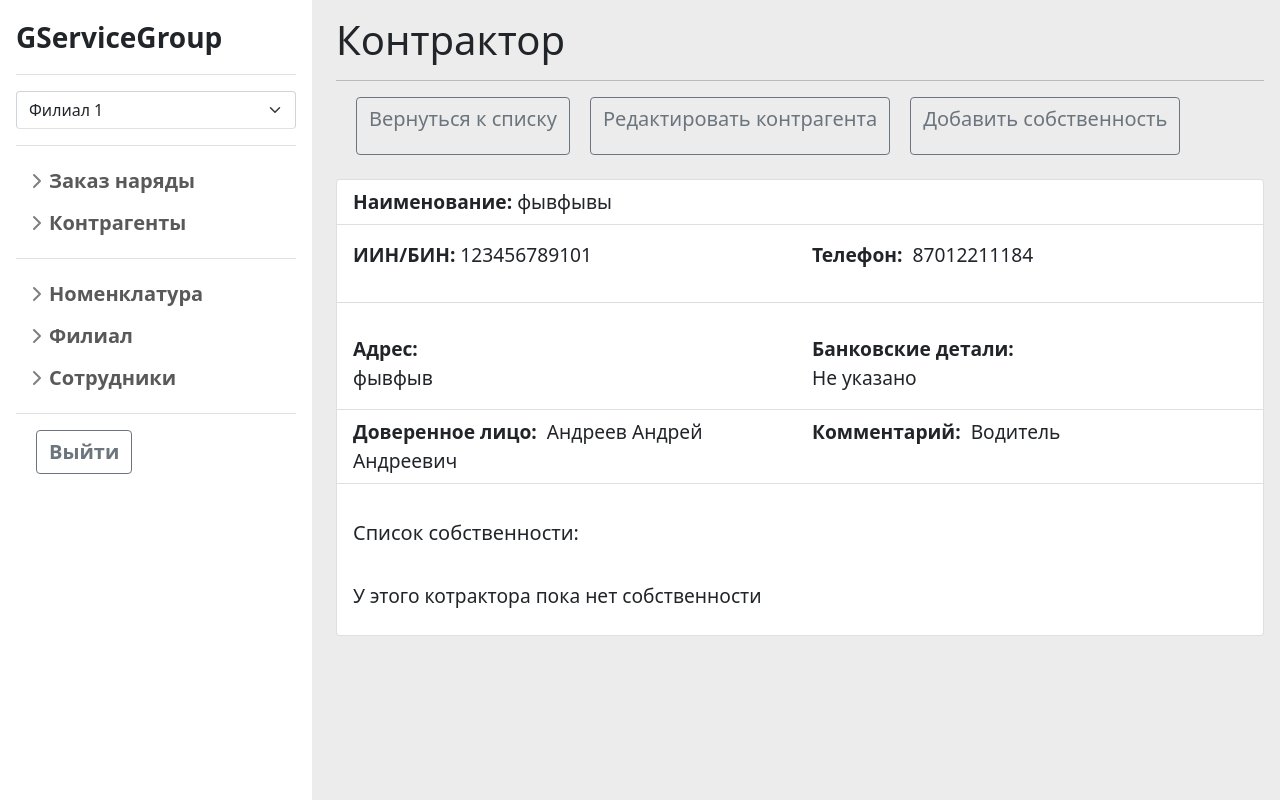
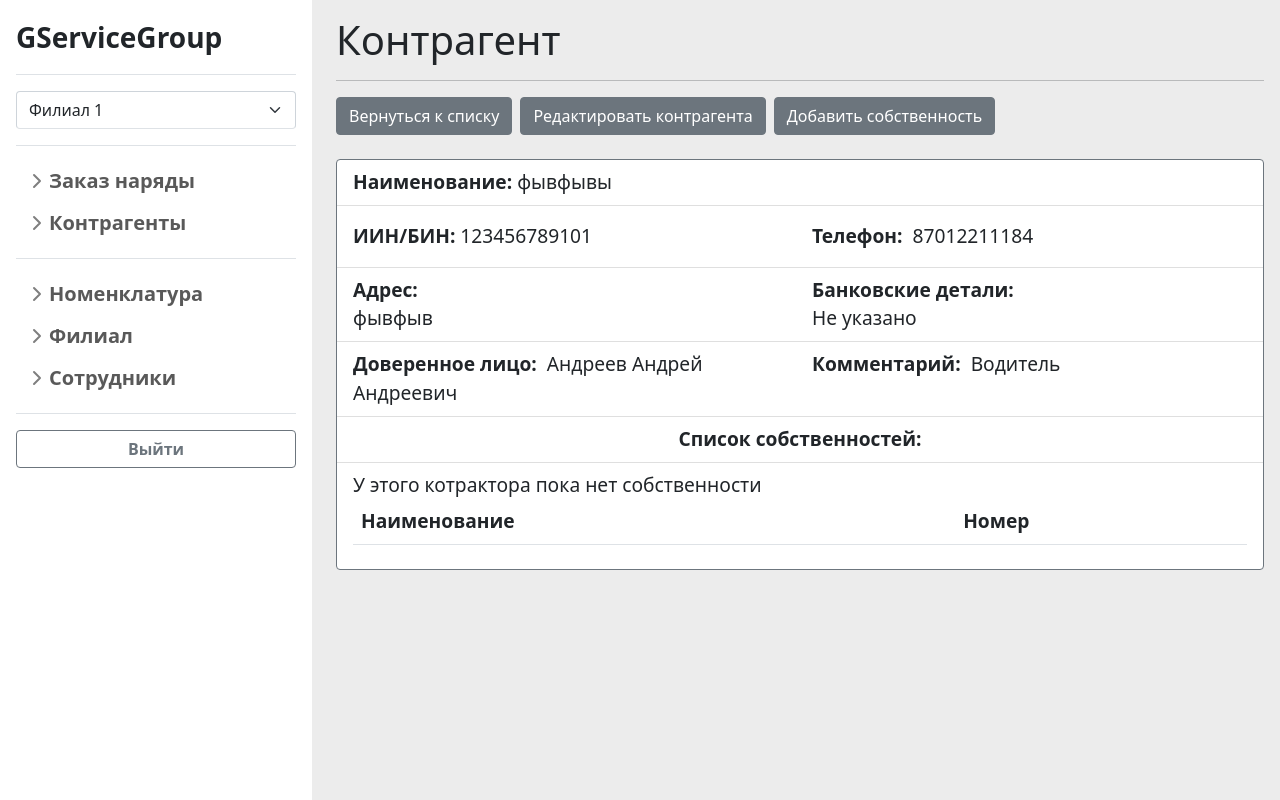
Before and after one commit to NurOrNuLL/ESDP-AP-5-6-TEAM-2, a Django app: page /org/1/tp/1/contractor/1/ in a window 1280 px wide. Run offline with Django 4.2, Linux system fonts and the light colour scheme; a user stored in the database is signed in; data comes from the database, SQL or seed files in the repository; lists and menus that the app fills with data are empty; parts of the project's set-up code (start-up, migrations or seed data) failed here and were passed over; some libraries are stand-ins or nearby versions.

Commit message:
fix: Откорректировал часть стилей
Связано: #314

```diff
--- a/infrastructure/web/static/css/style.css
+++ b/infrastructure/web/static/css/style.css
@@ -52,12 +52,6 @@ body {
     transform: translate(-50%, -50%)
 }
 
-.btn-outline-secondary {
-    border-color: #6c757d !important;
-    font-size: 20px;
-    margin-left: 20px;
-}
-
 .error-red {
     color: red;
 }
--- a/infrastructure/web/static/js/contractor/contractor_view.js
+++ b/infrastructure/web/static/js/contractor/contractor_view.js
@@ -28,7 +28,7 @@ $.ajax({
 
         data.results.forEach(function (item) {
             body.innerHTML += '<tr><td>' + item.id + '</td><td>' + item.name + '</td><td>'
-                + item.IIN_or_BIN + '</td><td>' + item.phone + '</td><td><a class="btn btn-secondary" href="/org/1/tp/' + tpID + '/contractor/' + item.id + '/">Детали</a></td></tr>'
+                + item.IIN_or_BIN + '</td><td>' + item.phone + '</td><td class="d-flex justify-content-end"><a class="btn btn-secondary" href="/org/1/tp/' + tpID + '/contractor/' + item.id + '/">Детали</a></td></tr>'
         })
     },
     error: (response) => {
--- a/infrastructure/web/templates/contractor/contractor_detail.html
+++ b/infrastructure/web/templates/contractor/contractor_detail.html
@@ -4,16 +4,14 @@
 {% block title %}Детали контрагента{% endblock %}
 
 {% block content %}
-    <h1>Контрактор</h1>
+    <h1>Контрагент</h1>
     <hr>
     <div class="d-flex mb-4">
-        <a class="btn btn-outline-secondary " href="{% url 'contractors' organization.pk tpID %}">Вернуться к
-            списку</a><br><br>
-        <a class="btn btn-outline-secondary" href="{% url 'contractor_update' organization.pk tpID contractor.pk %}">Редактировать
-            контрагента</a><br><br>
-        <a class="btn btn-outline-secondary" href="{% url 'own_create' orgID tpID contrID %}">Добавить собственность</a><br><br>
+        <a class="btn btn-secondary me-2" href="{% url 'contractors' organization.pk tpID %}">Вернуться к списку</a>
+        <a class="btn btn-secondary me-2" href="{% url 'contractor_update' organization.pk tpID contractor.pk %}">Редактировать контрагента</a>
+        <a class="btn btn-secondary" href="{% url 'own_create' orgID tpID contrID %}">Добавить собственность</a>
     </div>
-    <div class="card mb-3">
+    <div class="card mb-3 border-secondary">
         <div class="card-header bg-transparent">
             <div  class="row">
                 <div class="col-md-6">
@@ -34,8 +32,7 @@
                 </div>
             </div>
         </div>
-        <hr style="color: #6c757d">
-        <div class="card-body">
+        <div class="card-footer bg-transparent">
             <div class="row">
                 <div class="col-md-6">
                     <span class="text" style="font-weight: bold">Адрес:</span>
@@ -69,33 +66,33 @@
             </div>
         </div>
         <div class="card-footer bg-transparent">
-            <br>
-            <div class="d-flex justify-content-between">
-                <div>
-                    <h5>Список собственности:</h5>
-                </div>
+            <div class="text-center">
+                <strong>Список собственностей:</strong>
             </div>
-            <br>
-            <table class="table table-striped">
+        </div>
+        <div class="card-footer bg-transparent">
+            <table class="table">
+                <thead>
+                    <th>Наименование</th>
+                    <th>Номер</th>
+                </thead>
                 <tbody id="w">
                 {% if contractor.owns.all %}
                 {% for own in contractor.owns.all %}
                     {% if own.is_part is False %}
                         <tr id="own_instance_{{ own.id }}">
-                            <th scope="col">{{ own.name }}</th>
-                                <th>{% if own.number %}{{ own.number }}{% else %}Не указан{% endif %}</th>
-                            <th class="d-flex justify-content-end" scope="col"><a
-                                    class="btn btn-outline-danger buttonDelete" data-bs-toggle="modal"
+                            <td scope="col">{{ own.name }}</td>
+                                <td>{% if own.number %}{{ own.number }}{% else %}Не указан{% endif %}</td>
+                            <td class="d-flex justify-content-end" scope="col"><a
+                                    class="btn btn-danger buttonDelete" data-bs-toggle="modal"
                                     data-own_id="{{ own.id }}" data-contr_id="{{ contractor.id }}"
                                     data-org_id="{{ organization.id }}"
                                     data-bs-target="#own_modal">Удалить</a><br>
-                                    <a class="btn btn-primary" style="margin-left: 15px"
+                                    <a class="btn btn-secondary" style="margin-left: 15px"
                                         href="{% url 'order_create' orgID tpID contrID own.pk %}">Заказ-наряд</a>
-                            </th>
+                            </td>
                         </tr>
                     {% include 'own/own_delete_modal.html' %}
-                    {% else %}
-                        У контрактора есть запчать
                     {% endif %}
                 {% endfor %}
                 {% else %}
--- a/infrastructure/web/templates/order/order_create_stage1.html
+++ b/infrastructure/web/templates/order/order_create_stage1.html
@@ -6,9 +6,11 @@
 
     <h1>Создание заказ-наряда</h1>
     <hr>
-    <h3>Шаг 1/4</h3>
     <div class="row m-0" style="height: 410px;">
         <div class="card border-secondary col me-2">
+            <div class="card-header bg-transparent">
+                <h3 class="my-2">Шаг 1/4</h3>
+            </div>
             <div class="card-body d-flex align-items-center">
                 <form method="POST" id="emp_reg" enctype="multipart/form-data" class="w-100">
                     {% csrf_token %}
--- a/infrastructure/web/templates/order/order_create_stage2.html
+++ b/infrastructure/web/templates/order/order_create_stage2.html
@@ -6,8 +6,10 @@
 
     <h1>Создание заказ-наряда</h1>
     <hr>
-    <h3>Шаг 2/4</h3>
     <div class="card border-secondary">
+        <div class="card-header bg-transparent">
+            <h3 class="my-2">Шаг 2/4</h3>
+        </div>
         <div class="card-body">
             <div>
                 <label for="service" class="form-label">Услуги <span style="color: red;">*</span></label>
--- a/infrastructure/web/templates/order/order_create_stage4.html
+++ b/infrastructure/web/templates/order/order_create_stage4.html
@@ -6,8 +6,10 @@
 
     <h1>Создание заказ-наряда</h1>
     <hr>
-    <h3>Шаг 4/4</h3>
     <div class="card mb-3">
+        <div class="card-header bg-transparent">
+            <h3 class="my-2">Шаг 4/4</h3>
+        </div>
         <div class="card-header bg-transparent">
             <div class="row">
                 <div class="col-md-6">
--- a/infrastructure/web/templates/partials/sidebar.html
+++ b/infrastructure/web/templates/partials/sidebar.html
@@ -100,7 +100,7 @@
         </li>
         <li class="border-top my-3"></li>
         {% if request.user.is_authenticated %}
-            <a class="btn btn-outline-secondary fw-bold align-items-center" aria-current="page" href="{% url 'logout' %}">Выйти</a>
+            <a class="btn btn-outline-secondary fw-bold align-items-center w-100" aria-current="page" href="{% url 'logout' %}">Выйти</a>
         {% endif %}
     </ul>
 </div>
```
Also changed, not shown: infrastructure/web/templates/contractor/contractors.html (+6 -6 lines), infrastructure/web/templates/order/order_create_stage3.html (+5 -3 lines).
